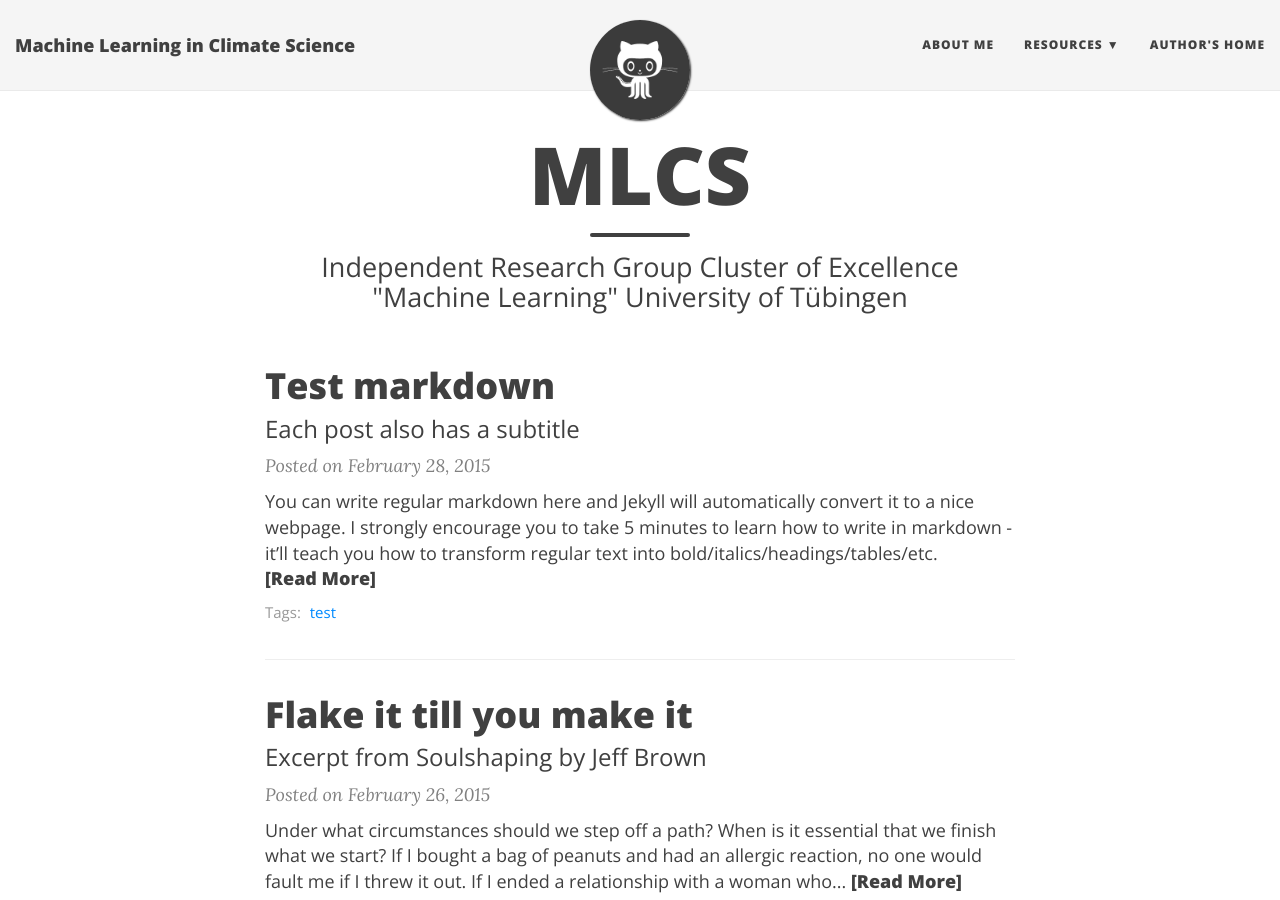
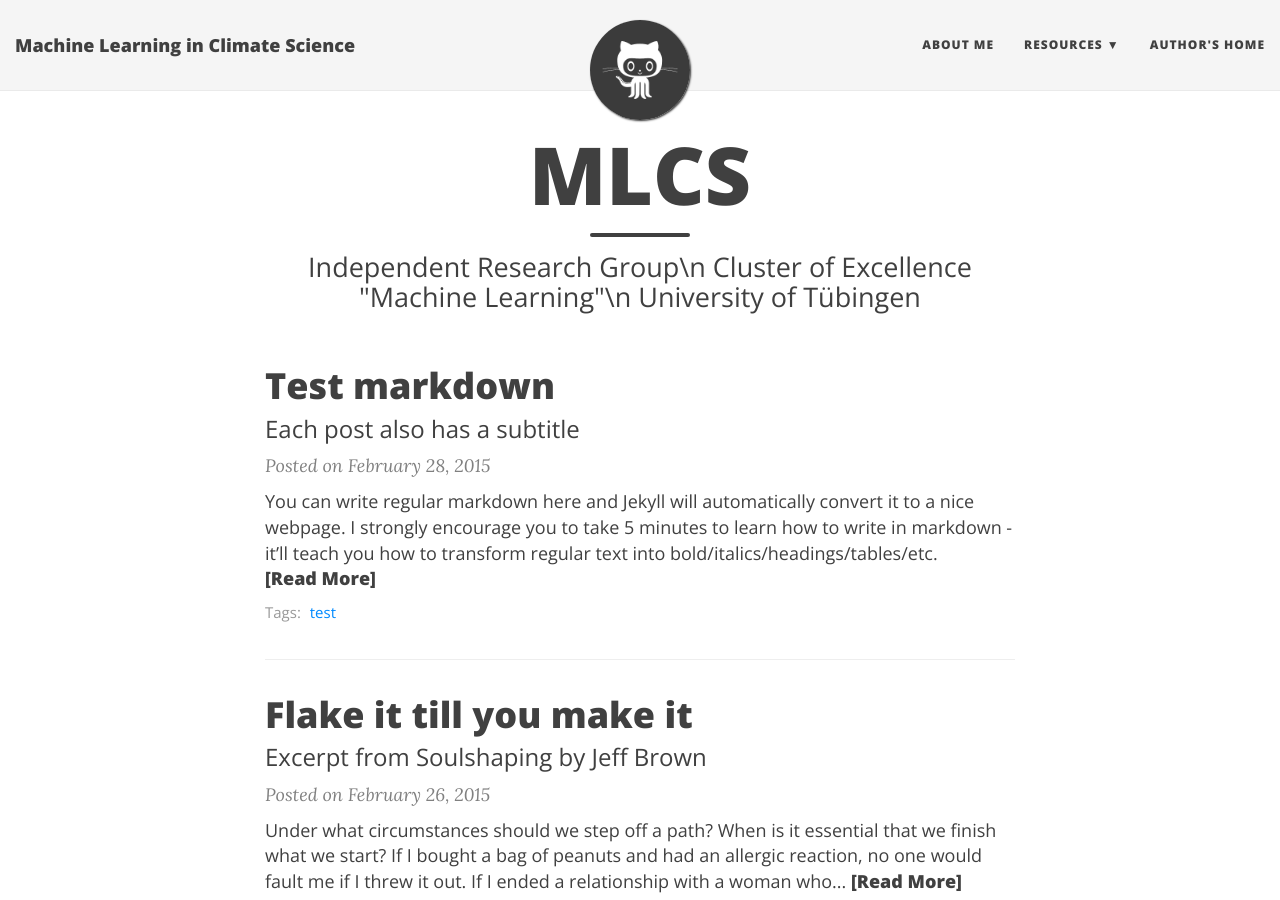
Before and after one commit to mlcs/mlcs.github.io, a Jekyll site: the page built from index.html, in a window 1280 px wide and 900 px high. Built offline with Jekyll 4.4.1, drawn with Linux system fonts in a browser that asks for light colours; nearby versions of some CDN libraries; the list of posts is cut into pages by our own code.

Commit message:
Update site description using literal linebreaks

```diff
--- a/index.html
+++ b/index.html
@@ -1,9 +1,9 @@
 ---
 layout: page
 title: MLCS
-subtitle: |
-    Independent Research Group
-    Cluster of Excellence "Machine Learning"
+subtitle: >
+    Independent Research Group\n
+    Cluster of Excellence "Machine Learning"\n
     University of Tübingen
 use-site-title: true
 ---
```
